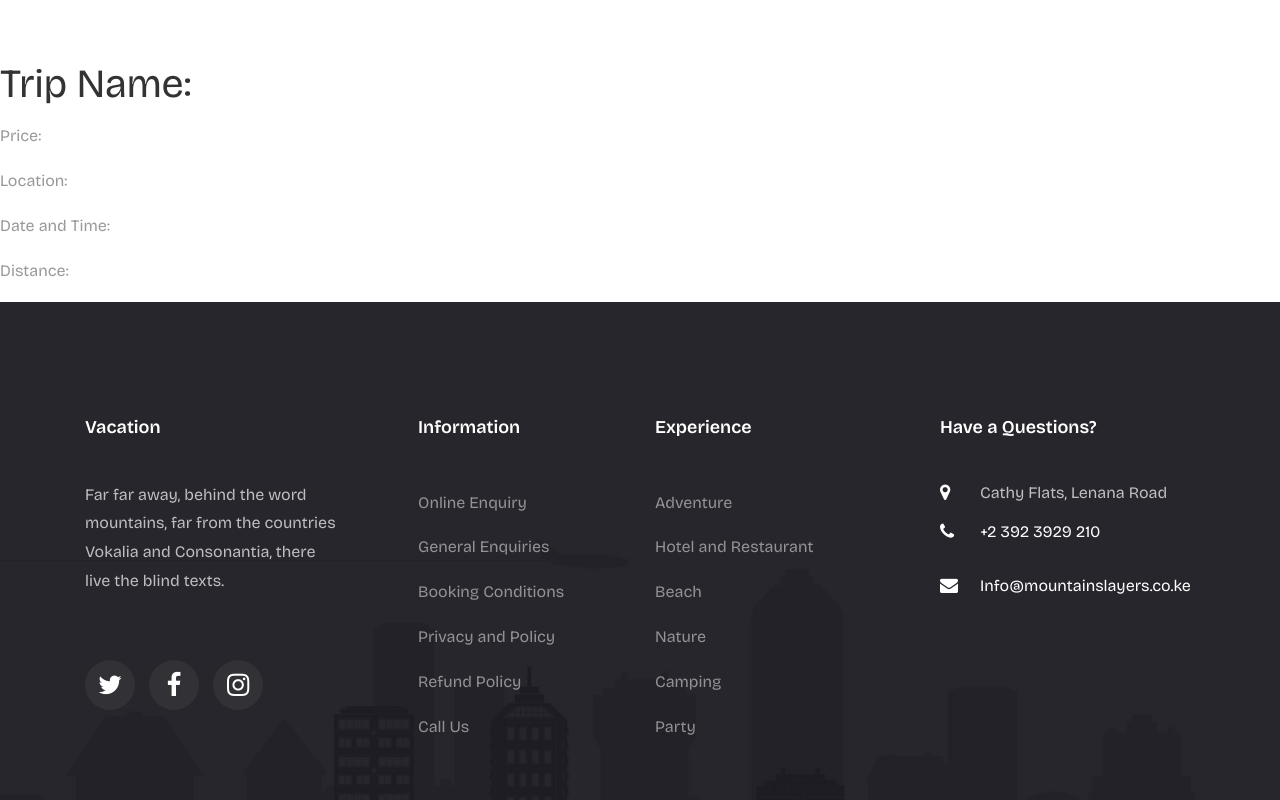
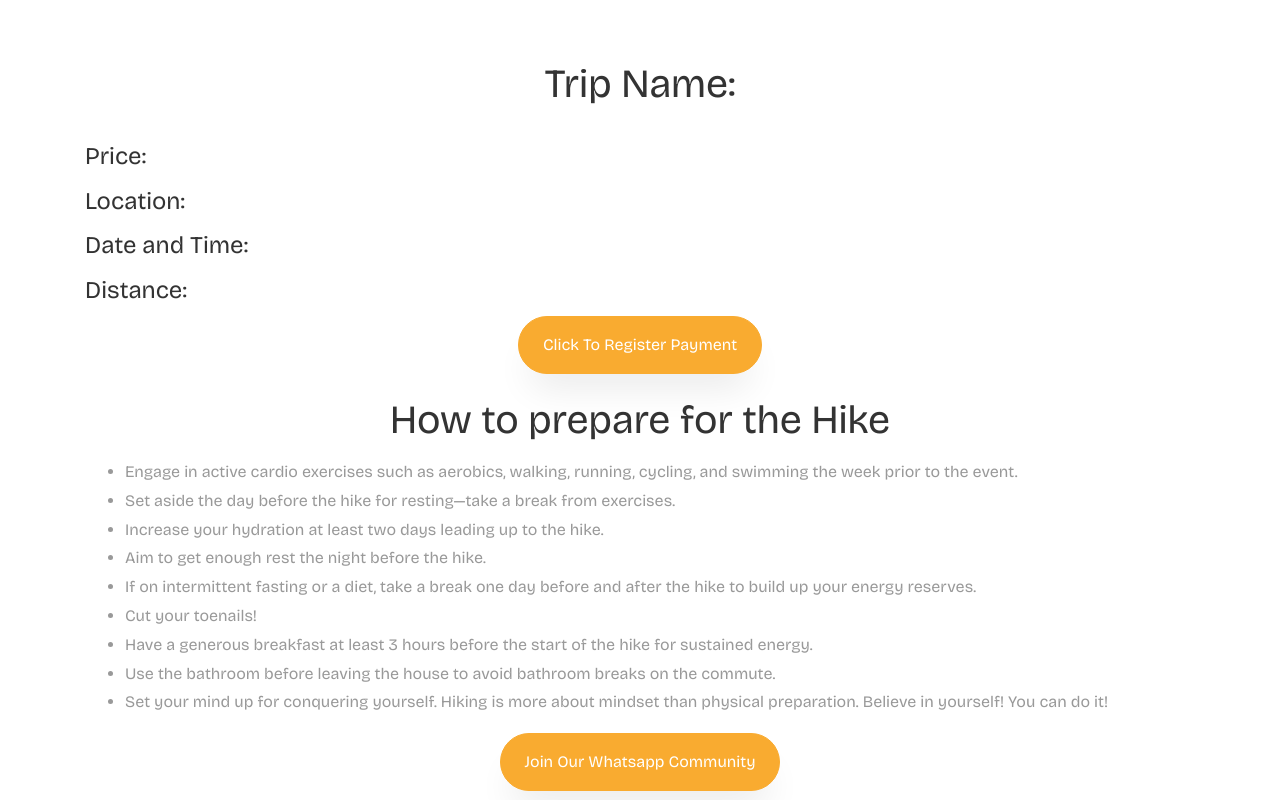
Before and after one commit to JoelAngels/Wandia-Client, a website: page vacation-master/trip-details.html in a window 1280 px wide. Shown: the part 1480-2280 px from the top of the page. Drawn offline with nearby package versions, Linux system fonts and the light colour scheme; some packages are replaced by stand-ins of ours; files whose address does not match are found by name.

Commit message:
styling the trip details section

```diff
--- a/vacation-master/trip-details.html
+++ b/vacation-master/trip-details.html
@@ -91,7 +91,7 @@
       </div>
     </div>
   </section>
-
+  <!-- U -->
   <section class="ftco-section">
     <div class="container">
       <div class="row justify-content-center pb-4">
@@ -150,14 +150,46 @@
   <br />
 
   <!-- Tour Destination -->
-  <h1>Trip Name: <span id="trip-name"></span></h1>
-<p>Price: <span id="trip-price"></span></p>
-<p>Location: <span id="trip-location"></span></p>
-<p>Date and Time: <span id="trip-date-time"></span></p>
-<p>Distance: <span id="trip-distance"></span></p>
+  <!-- <div class="ftco-section ftco-no-pt"> -->
+  <div class="container">
+    <h1 class="mb-4 text-center">Trip Name: <span id="trip-name"></span></h1>
+    <h4>Price: <span  class = "detail" id="trip-price"></span>
+    </h4>
+    <h4>Location: <span class = "detail" id="trip-location"></span></h4>
+    <h4>Date and Time: <span class = "detail" id="trip-date-time"></span></h4>
+    <h4>Distance: <span class = "detail" id="trip-distance"></span></h4>
+    <p class = "text-center">
+      <a href="contact.html" class="btn btn-primary py-3 px-4"
+        >Click To Register Payment</a
+      >
+    </p>
+    <h1 class="text-center ">How to prepare for the Hike</h1>
+
+    <ul>
+      <li>Engage in active cardio exercises such as aerobics, walking, running, cycling, and swimming the week prior to
+        the event.</li>
+      <li>Set aside the day before the hike for resting—take a break from exercises.</li>
+      <li>Increase your hydration at least two days leading up to the hike.</li>
+      <li>Aim to get enough rest the night before the hike.</li>
+      <li>If on intermittent fasting or a diet, take a break one day before and after the hike to build up your energy
+        reserves.</li>
+      <li>Cut your toenails!</li>
+      <li>Have a generous breakfast at least 3 hours before the start of the hike for sustained energy.</li>
+      <li>Use the bathroom before leaving the house to avoid bathroom breaks on the commute.</li>
+      <li>Set your mind up for conquering yourself. Hiking is more about mindset than physical preparation. Believe in
+        yourself! You can do it!</li>
+    </ul>
+
+    <p class = "text-center">
+      <a href="contact.html" class="btn btn-primary py-3 px-4 "
+        >Join Our Whatsapp Community</a
+      >
+    </p>
+  </div>
+  <!-- </div> -->
 
   <script>
-   const urlParams = new URLSearchParams(window.location.search);
+    const urlParams = new URLSearchParams(window.location.search);
     const cardId = urlParams.get("cardId");
     const cardsData = JSON.parse(decodeURIComponent(urlParams.get("cards")));
 
@@ -178,22 +210,6 @@
       document.body.innerHTML = "Trip details not found.";
     }
   </script>
-  <!-- <script>
-    const tripId = urlParams.get('tripId');
-
-    const trip = cards.find(card => card.id === parseInt(tripId, 10));
-
-    if (trip) {
-      // Display trip details
-      document.getElementById('trip-name').textContent = trip.nameOfCountry;
-      // Continue setting other elements
-    } else {
-      // Handle case where no trip matches the given id
-      console.error('Trip not found');
-    }
-  </script> -->
-
-
   </div>
   </section>
 
```
Also changed, not shown: vacation-master/css/style.css.
